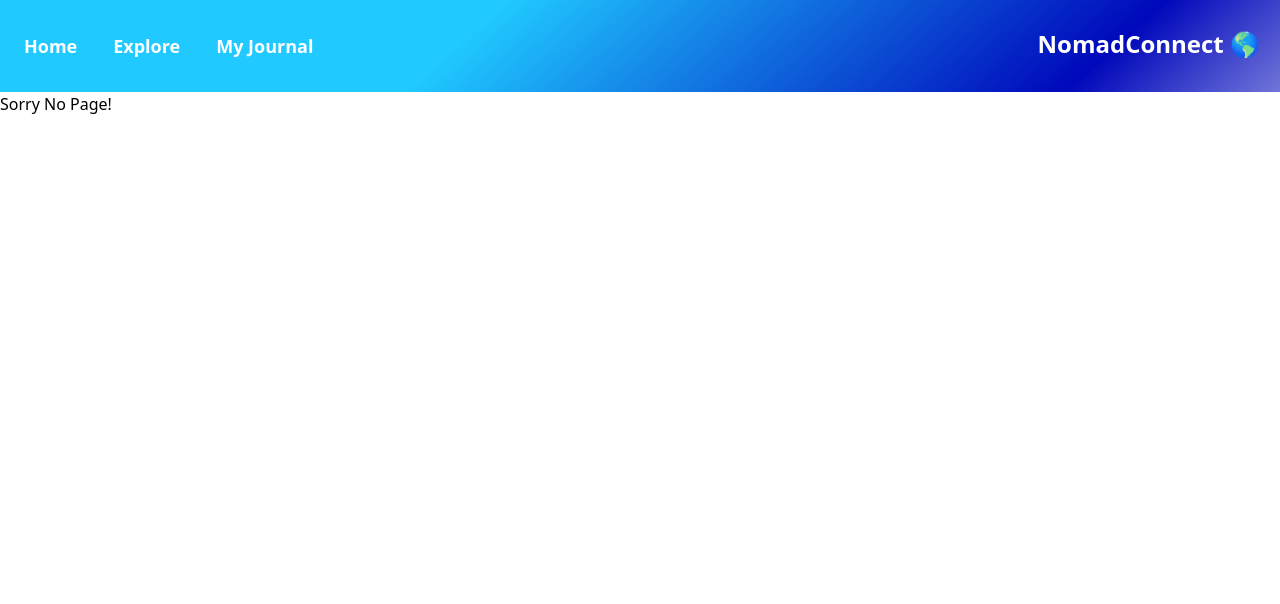
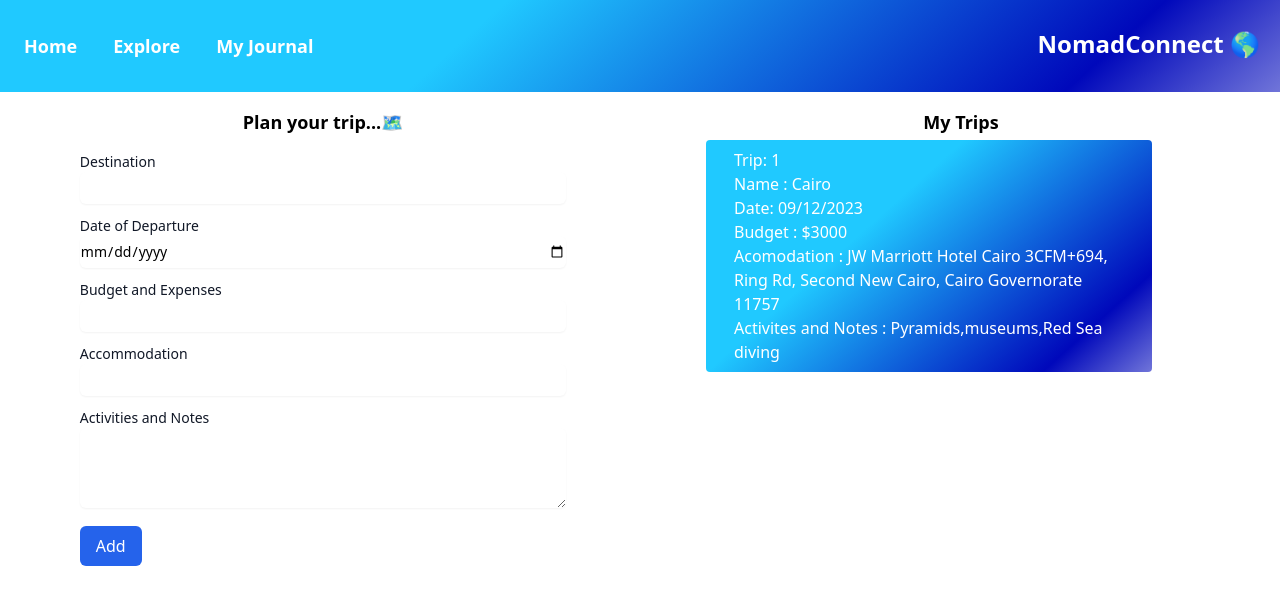
Before and after one commit to Aru12345/travelplanner, a React (Create React App) app: page /journal in a window 1280 px wide. Shown: the top 604 px of the page. Built offline with nearby package versions, Linux system fonts and the light colour scheme; no server answers; data requests are answered from the project's data file.

Commit message:
Impleted get req for json and styled the layout

```diff
--- a/db.json
+++ b/db.json
@@ -1,19 +1,13 @@
 {
-  "posts": [
+  "trips": [
     {
       "id": 1,
-      "title": "json-server",
-      "author": "typicode"
+      "destination": "Cairo",
+      "date": "09/12/2023",
+      "budget": "$3000",
+      "accomodation": "JW Marriott Hotel Cairo 3CFM+694, Ring Rd, Second New Cairo, Cairo Governorate 11757",
+      "notes": "Pyramids,museums,Red Sea diving"
+
     }
-  ],
-  "comments": [
-    {
-      "id": 1,
-      "body": "some comment",
-      "postId": 1
-    }
-  ],
-  "profile": {
-    "name": "typicode"
-  }
+  ]
 }
--- a/src/App.js
+++ b/src/App.js
@@ -28,7 +28,7 @@ const App = () => {
             path="/nomad"
             element={<Nomad places={places} setPlaces={setPlaces} />}
           />
-          <Route path="/currency" element={<MyJournal />} />
+          <Route path="/journal" element={<MyJournal />} />
           <Route path="/*" element={<NoPage />} />
         </Routes>
       </BrowserRouter>
--- a/src/components/Card.jsx
+++ b/src/components/Card.jsx
@@ -13,7 +13,7 @@ function Card ({place,cardId}){
   };
 
   const nav =(e) =>{
-    navigate('/currency')
+    navigate('/journal')
 
 
   }
--- a/src/components/Cardlist.jsx
+++ b/src/components/Cardlist.jsx
@@ -1,15 +1,12 @@
 import Card from "./Card";
-import { useEffect,useRef } from "react";
-
-function CardList({ places,childClicked }) {
+function CardList({ places }) {
 
     return (
       <div className=" ">
 
         {places.map((place, i) => (
 
-          <Card  place={place} key={i}
-          cardId={`card-${i}` }  cardRef={`cardRef-${i}`}/>
+          <Card  place={place} key={i}  />
         ))}
       </div>
     );
--- a/src/components/Header.jsx
+++ b/src/components/Header.jsx
@@ -13,7 +13,7 @@ const Header = () =>{
           <a className="text-white my-1 p-3 text-lg font-bold" href="/nomad">
             Explore
           </a>
-          <a className="text-white my-1 p-3 text-lg font-bold" href="/currency">
+          <a className="text-white my-1 p-3 text-lg font-bold" href="/journal">
            My Journal
           </a>
         </div>
--- a/src/components/MyJournal.jsx
+++ b/src/components/MyJournal.jsx
@@ -1,105 +1,117 @@
+import { useEffect, useState } from "react";
+import "../index.css";
+import axios from "axios";
+import TripCard from "./TripCard";
 
-import "../index.css"
 function MyJournal() {
+   const[trips,setTrips]=useState([]);
+
+   async function getTrips() {
+      try {
+         const response = await axios.get("http://localhost:3000/trips");
+        setTrips(response.data);
+      }
+      catch (error) {
+         console.log(error);
+      }
+   }
+
+   useEffect(() => {
+      getTrips();
+    }, []);
+
   return (
-   <>
-    <div className=" mt-4  flex  flex-wrap ">
-      <div className="w-[40%]  mx-20 pl-25 text-lg font-semibold ">
-      <h1 >Plan your trip...🗺️</h1>
-      </div>
+    <div className="flex  flex-wrap justify-center pl-1  h-screen">
+      <div className="w-2/4 max-sm:w-[80%] max-sm:ml-[10%]  py-3">
+        <h1 className="text-lg font-semibold text-center mt-0 p-1">Plan your trip...🗺️</h1>
 
-      <div className=" w-[40%]  mx-20 pl-25  ">
-           <div className="m-3 " >
-            <label
-               htmlFor="destination"
-               className="block text-sm font-medium justify-center  leading-6 text-gray-900"
-            >
+        <div className="w-4/5 mx-auto  flex flex-col justify-center items-center p-3 ">
+          <div className="w-full">
+            <label htmlFor="destination" className="block text-sm font-medium text-gray-900">
               Destination
             </label>
             <input
               type="text"
               name="destination"
               id="destination"
-               className="block w-2/4 justify-center  h-8 rounded-md border-gray-300 shadow-sm focus:ring-indigo-500 focus:border-indigo-500 sm:text-sm "
+              className="w-full h-8 rounded-md border-gray-300 shadow-sm focus:ring-indigo-500 focus:border-indigo-500 sm:text-sm"
             />
           </div>
-            <div className="m-3">
-            <label
-               htmlFor="departureDate"
-               className="block text-sm font-medium leading-6 text-gray-900"
-            >
+
+          <div className="w-full mt-3">
+            <label htmlFor="departureDate" className="block text-sm font-medium text-gray-900">
               Date of Departure
             </label>
             <input
               type="date"
               name="departureDate"
               id="departureDate"
-               className="block  h-8   w-2/4  rounded-md border-gray-300 shadow-sm focus:ring-indigo-500 focus:border-indigo-500 sm:text-sm"
+              className="w-full h-8 rounded-md border-gray-300 shadow-sm focus:ring-indigo-500 focus:border-indigo-500 sm:text-sm"
             />
           </div>
-            <div className="m-3">
-            <label
-               htmlFor="budget"
-               className="block text-sm font-medium leading-6 text-gray-900"
-            >
+
+          <div className="w-full mt-3">
+            <label htmlFor="budget" className="block text-sm font-medium text-gray-900">
               Budget and Expenses
             </label>
             <input
               type="text"
               name="budget"
               id="budget"
-               className="block  h-8  w-2/4  rounded-md border-gray-300 shadow-sm focus:ring-indigo-500 focus:border-indigo-500 sm:text-sm"
+              className="w-full h-8 rounded-md border-gray-300 shadow-sm focus:ring-indigo-500 focus:border-indigo-500 sm:text-sm"
             />
           </div>
-            <div className="m-3">
-            <label
-               htmlFor="accommodation"
-               className="block text-sm font-medium leading-6 text-gray-900"
-            >
+
+          <div className="w-full mt-3">
+            <label htmlFor="accommodation" className="block text-sm font-medium text-gray-900">
               Accommodation
             </label>
             <input
               type="text"
               name="accommodation"
               id="accommodation"
-               className="block  h-8  w-2/4  rounded-md border-gray-300 shadow-sm focus:ring-indigo-500 focus:border-indigo-500 sm:text-sm"
+              className="w-full h-8 rounded-md border-gray-300 shadow-sm focus:ring-indigo-500 focus:border-indigo-500 sm:text-sm"
             />
           </div>
-            <div className="m-3">
-            <label
-               htmlFor="activitiesAndNotes"
-               className="block text-sm font-medium leading-6 text-gray-900"
-            >
+
+          <div className="w-full mt-3">
+            <label htmlFor="activitiesAndNotes" className="block text-sm font-medium text-gray-900">
               Activities and Notes
             </label>
-            <input
-               type="paragraph"
+            <textarea
               name="activitiesAndNotes"
               id="activitiesAndNotes"
-               className="block  h-7  w-2/4  rounded-md border-gray-300 shadow-sm focus:ring-indigo-500 focus:border-indigo-500 sm:text-sm"
-            />
+              rows="3"
+              className="w-full h-20 rounded-md border-gray-300 shadow-sm focus:ring-indigo-500 focus:border-indigo-500 sm:text-sm"
+            ></textarea>
           </div>
-            <div>
+
+          <div className="w-full mt-3">
             <button
               type="submit"
-               className="bg-blue-600 text-white px-4 py-2 rounded-md m-3"
-
+              className="bg-blue-600 text-white px-4 py-2 rounded-md"
             >
               Add
             </button>
           </div>
-
-
+        </div>
       </div>
 
 
+      <div className="w-8.5  py-3 w-2/4 max-sm:w-[80%] max-sm:ml-[10%]  h-305 ">
 
-            <div>
+        <h1 className="text-lg font-semibold text-center overflow-auto  p-1">My Trips</h1>
+          <div className="w-4/5  xs:w-full ">
 
+
+           {trips.map((trip, i) => (
+    <TripCard trip={trip} key={i} />
+  ))}
 
         </div>
       </div>
- </>
-   )
+    </div>
+  );
 }
+
 export default MyJournal;
--- a/src/components/Nomad.jsx
+++ b/src/components/Nomad.jsx
@@ -3,7 +3,6 @@ import CardList from "./Cardlist";
 import Map from "./Map";
 import { useState } from "react";
 function Nomad({places, setPlaces}){
-  const [childClicked, setChildClicked] = useState(null);
     return(
         <>
         <div className="flex flex-col md:flex-row ">
@@ -11,12 +10,12 @@ function Nomad({places, setPlaces}){
           <div className=" mb-4  ">
 
            <div className="overflow-auto max-h-[670px] mt-3">
-             <CardList places={places} childClicked={childClicked}/>
+             <CardList places={places} />
             </div>
           </div>
          </div>
           <div className="w-[60%] pl-3% ml-2% m:w-[80%] sm:ml-[10%]  sm:h-[40%] max-sm:w-[90%] max-sm:ml-[4%]   ">
-            <Map  places={places}  setPlaces={setPlaces} setChildClicked={setChildClicked} />
+            <Map  places={places}  setPlaces={setPlaces} />
            </div>
        </div>
      </>
--- /dev/null
+++ b/src/components/TripCard.jsx
@@ -0,0 +1,16 @@
+import "../index.css"
+function TripCard({trip,i}){
+    return(
+        <>
+         <div className=" bg-custom-gradient justify-center  text-white rounded  ml-16  px-7   items-start p-2">
+        <h1>Trip: {trip.id}</h1>
+        <h1>Name :  {trip.destination}</h1>
+        <h1>Date: {trip.date}</h1>
+        <h1>Budget : {trip.budget}</h1>
+        <h1>Acomodation : {trip.accomodation}</h1>
+        <h1>Activites and Notes : {trip.notes}</h1>
+        </div>
+        </>
+    )
+}
+export default TripCard;
--- a/src/index.css
+++ b/src/index.css
@@ -13,14 +13,6 @@
 
 .highlight-card {
   border: 2px solid yellow; /* Example highlight style */
-}
-
-.bg-image {
-  background-image: url("mediaa/home.jpeg");
-  background-size: cover;
-  width: 100vw;
-  height: 100vh;
-  /* Other background properties can be added here */
 }
 
 .omodal {
@@ -48,9 +40,3 @@
   max-width: 500px;
   color: rgb(238, 238, 246);
 }
-
-.winterback {
-  background-image: url("mediaa/winter.jpeg");
-  background-size: cover;
-  height: 100vh;
-}
```
Also changed, not shown: src/mediaa/sunny.jpeg (deleted), src/mediaa/winter.jpeg (deleted). Lines whose indentation alone changed are shown as unchanged.
